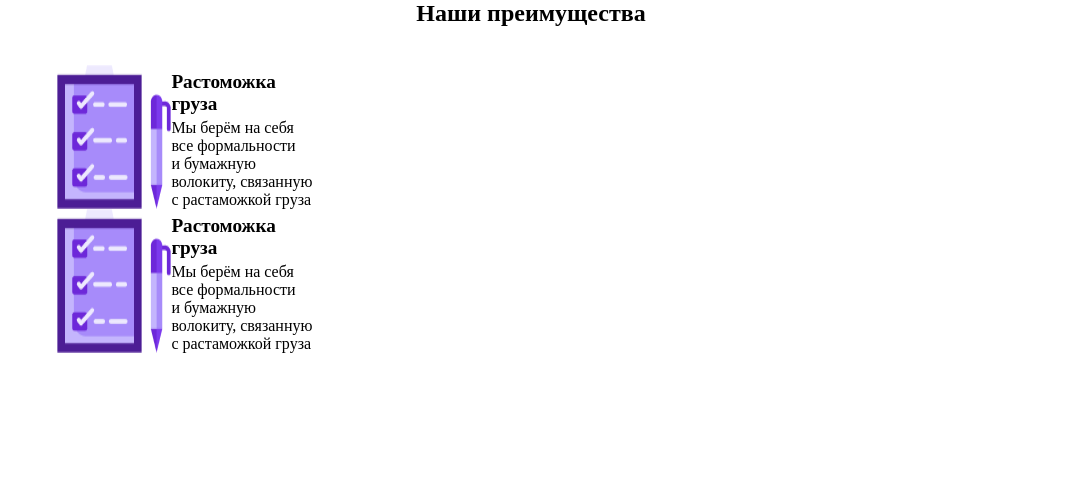
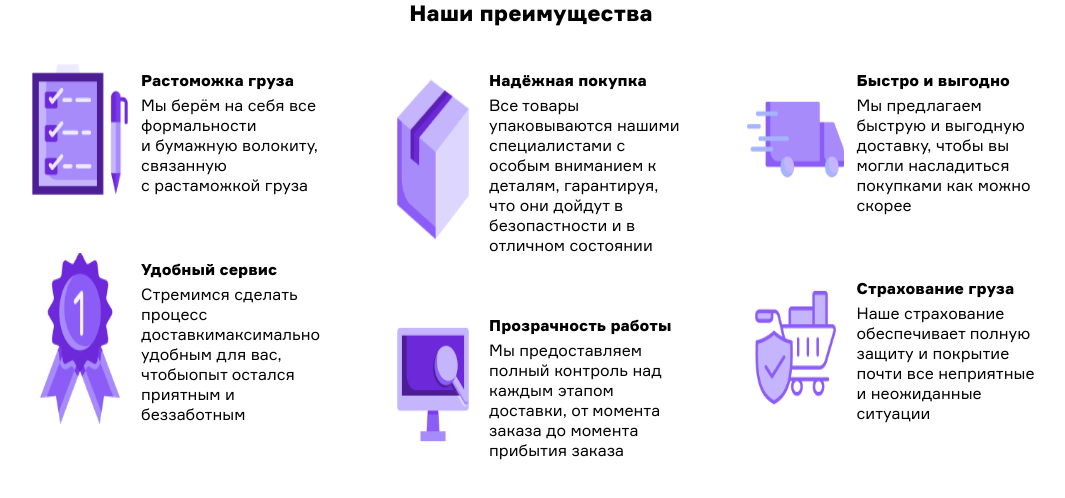
Before and after one commit to SerhioKhavanski/work_together, a plain HTML site: page index.html in a window 1280 px wide. Shown: the whole page, without its empty margins (109-1174 px from the left). Drawn offline with Linux system fonts and the light colour scheme.

Commit message:
last dep

```diff
--- a/CSS/style.css
+++ b/CSS/style.css
@@ -9,36 +9,65 @@
     font-weight: 400;
 }
 @font-face {
-    font-family: 'Formular';
+    font-family: 'Formular-B';
     src: url(../font/Formular-Black.ttf);
     font-weight: 800;
 }
 @font-face {
-    font-family: 'Formular';
+    font-family: 'Formular-M';
     src: url(../font/Formular-Medium.ttf);
     font-weight: 500;
 }
 .centText{
     text-align: center;
+    font-size: 1.7vw;
+    font-family: Formular-B;
 }
 .Group{
-    margin-left: 13%;
+    margin-left: 11%;
+    margin-right: 8%;
     margin-top: 3%;
+    display: flex;
+    justify-content: space-between;
 }
 .block{
     display: flex;
     justify-content: space-between;
+
+}
+.block>img{
+    width: 30%;
 }
 .blockText{
     margin-top: 2.1%;
     margin-right: 7%;
+     margin-left: 4%;
 }
 .blockText>h3{
-    font-size: 1.5vw;
+    font-size: 1.2vw;
+    font-family: Formular-B;
 }
 .blockText>p{
-    margin-top: 2.9%;
+     margin-top: 2.5%;
+     font-family: Formular;
 }
 .blockColumn1{
-    width: 25%;
+    width: 31%;
+    height: 55%;
 }
+.blockColumn2{
+    width: 31%;
+}
+.blockColumn2 img{
+    width: 27%;
+}
+.blockColumn3{
+    width: 31%;
+    height: 55%;
+}
+.s{
+    margin-top: 1%;
+}
+.w{
+    margin-top: 1.3%;
+}
--- a/index.html
+++ b/index.html
@@ -32,13 +32,63 @@
                             <p>Мы берём на себя все формальности<br>и бумажную волокиту, связанную<br>с растаможкой груза</p>
                         </div>
                     </div>
+                     <br>
+                     <br>
+                     <br>
+                    <div class="block w">
+                        <img src="img/best support.png" alt="">
+
+                        <div class="blockText">
+                            <h3>Удобный сервис</h3>
+                            <p>Стремимся сделать процесс доставкимаксимально удобным для вас, чтобыопыт остался приятным и беззаботным</p>
+                        </div>
+                    </div>
+
+                </div>
+
+                <div class="blockColumn2">
 
                     <div class="block">
-                        <img src="img/Group.png" alt="">
+                        <img src="img/Package.png" alt="">
 
                         <div class="blockText">
-                            <h3>Растоможка груза</h3>
-                            <p>Мы берём на себя все формальности<br>и бумажную волокиту, связанную<br>с растаможкой груза</p>
+                            <h3>Надёжная покупка</h3>
+                            <p>Все товары упаковываются нашими специалистами с особым вниманием к деталям, гарантируя, что они дойдут в безопастности и в отличном состоянии</p>
+                        </div>
+                    </div>
+                     <br>
+                     <br>
+                     <br>
+                    <div class="block">
+                        <img src="img/clear info.png" alt="">
+
+                        <div class="blockText">
+                            <h3>Прозрачность работы</h3>
+                            <p>Мы предоставляем полный контроль над каждым этапом доставки, от момента заказа до момента прибытия заказа</p>
+                        </div>
+                    </div>
+
+                </div>
+
+                <div class="blockColumn3">
+
+                    <div class="block">
+                        <img src="img/Delivery.png" alt="">
+
+                        <div class="blockText">
+                            <h3>Быстро и выгодно</h3>
+                            <p>Мы предлагаем быструю и выгодную доставку, чтобы вы могли насладиться покупками как можно скорее</p>
+                        </div>
+                    </div>
+                     <br>
+                     <br>
+                     <br>
+                    <div class="block s">
+                        <img src="img/garantee.png" alt="">
+
+                        <div class="blockText">
+                            <h3>Страхование груза</h3>
+                            <p>Наше страхование обеспечивает полную защиту и покрытие почти все неприятные и неожиданные ситуации</p>
                         </div>
                     </div>
 
```
